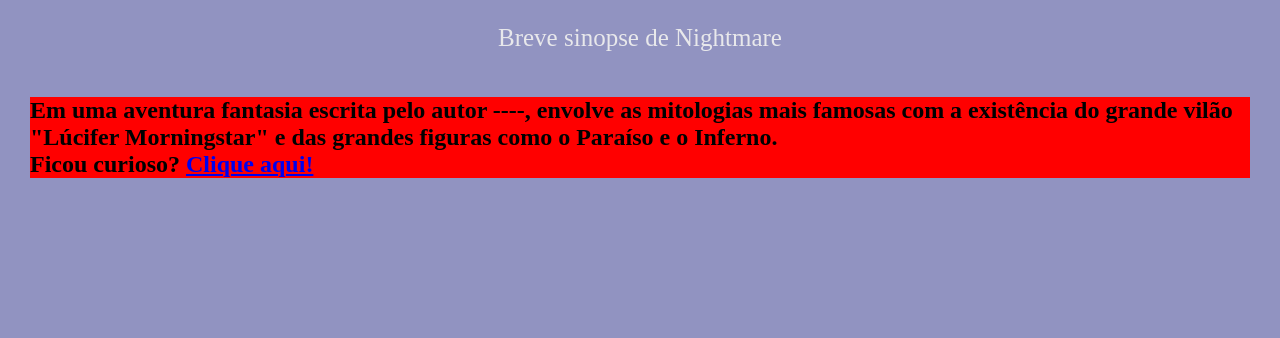
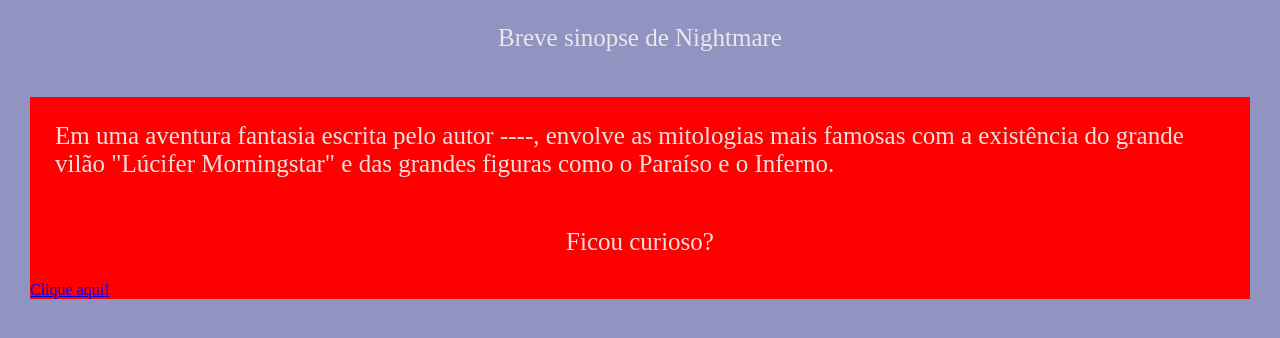
Before and after one commit to nathandacunha/blog-livro, a plain HTML site: page src/index.html in a window 1280 px wide. Shown: the part 248-586 px from the top of the page. Drawn offline with nearby package versions, Linux system fonts and the light colour scheme.

Commit message:
style(home): estilizado o texto da breve sinopse

```diff
--- a/src/assets/styles/home/home.css
+++ b/src/assets/styles/home/home.css
@@ -109,3 +109,16 @@ body {
 
     margin: 45px;
 }
+
+/* breve sinopse texto */
+#text-breve-sinopse h2 {
+    display: flex;
+    align-items: center;
+    justify-content: center;
+
+    color: var(--cor-fonte);
+    font-weight: var(--fonte-intensidade);
+    font-size: 25px;
+
+    padding: 25px;
+}
--- a/src/index.html
+++ b/src/index.html
@@ -45,9 +45,10 @@
             <h1>Breve sinopse de Nightmare</h1>
         </div>
         <div class="container">
-            <div id="breve-sinopse">
+            <div id="text-breve-sinopse">
                 <h2>Em uma aventura fantasia escrita pelo autor ----, envolve as mitologias mais famosas com a existência do grande vilão "Lúcifer Morningstar" e das grandes figuras como o Paraíso e o Inferno.</h2>
-                <h2>Ficou curioso? <a href="#">Clique aqui!</a></h2>
+                <h2>Ficou curioso?</h2>
+                <a href="#">Clique aqui!</a>
             </div>
         </div>
     </section>
```
